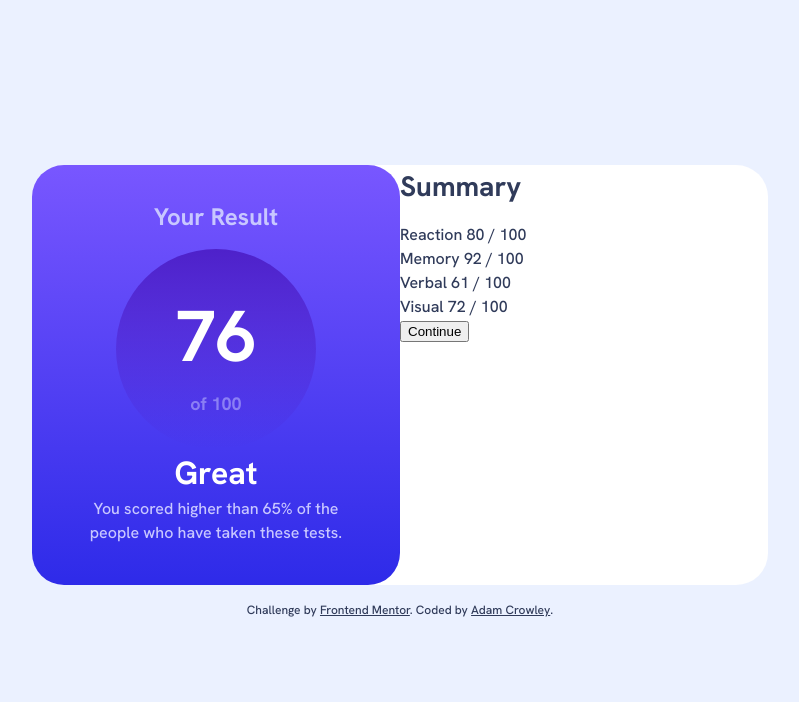
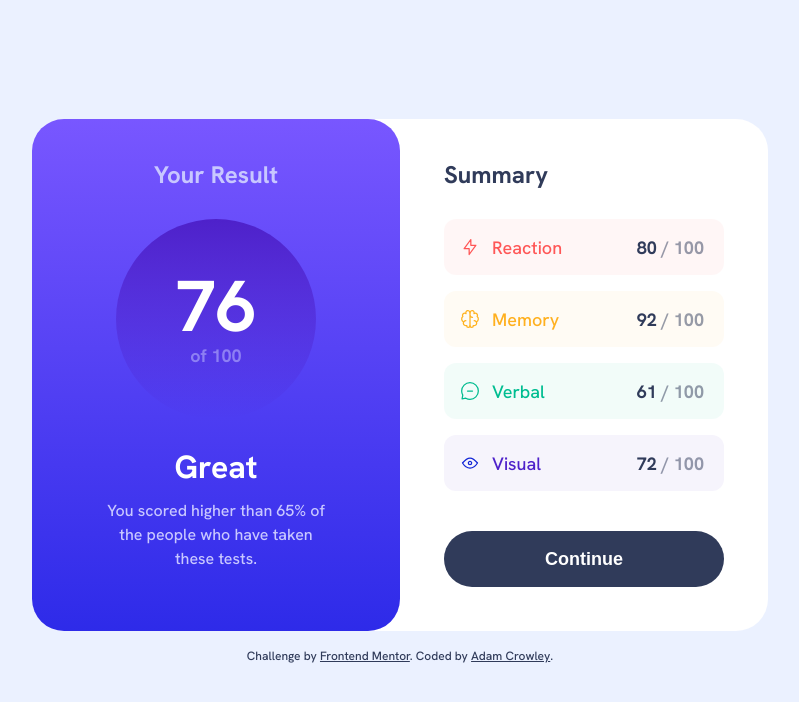
Before and after one commit to adam-crowley/result-summary-component, a React (Vite) app: page / in a window 1280 px wide. Shown: the top 702 px of the page, without its empty margins (240-1039 px from the left). Built offline with nearby package versions, Linux system fonts and the light colour scheme.

Commit message:
Style desktop layout

```diff
--- a/src/App.tsx
+++ b/src/App.tsx
@@ -1,3 +1,5 @@
+import data from './data.json'
+
 function App() {
   return (
     <>
@@ -16,18 +18,17 @@ function App() {
         <div className="main__right">
           <h2>Summary</h2>
           <ul>
-            <li>
-              <span>Reaction</span> <span>80</span> <span>/ 100</span>
-            </li>
-            <li>
-              <span>Memory</span> <span>92</span> <span>/ 100</span>
-            </li>
-            <li>
-              <span>Verbal</span> <span>61</span> <span>/ 100</span>
-            </li>
-            <li>
-              <span>Visual</span> <span>72</span> <span>/ 100</span>
-            </li>
+            {data.map((item, index) => (
+              <li key={item.category} className={`li-${index.toString()}`}>
+                <span className="main__metric">
+                  <img src={item.icon} alt="" />
+                  <span>{item.category}</span>
+                </span>
+                <span className="main__item-score">
+                  {item.score} <span>/ 100</span>
+                </span>
+              </li>
+            ))}
           </ul>
           <button>Continue</button>
         </div>
--- a/src/index.css
+++ b/src/index.css
@@ -50,18 +50,9 @@ h6 {
   font-weight: 700;
   margin: 0;
 }
-h1 {
-  font-size: 1.5rem;
-  line-height: 1;
-  margin-bottom: 1.25rem;
-}
-h2 {
-  font-size: 1.75rem;
-  margin-bottom: 1rem;
-}
 p {
-  margin-top: 0;
-  margin-bottom: 0;
+  font-weight: 500;
+  margin: 0;
 }
 ul {
   padding-left: 0;
@@ -84,7 +75,7 @@ strong {
   display: flex;
   flex-direction: column;
   align-items: center;
-  padding: 2.5rem;
+  padding: 2.75rem 4.5rem;
   width: 50%;
   background: var(--Light-slate-blue);
   background: linear-gradient(
@@ -96,12 +87,16 @@ strong {
   text-align: center;
 }
 .main__left h1 {
+  font-size: 1.5rem;
+  line-height: 1;
   color: var(--Light-lavender);
+  margin-bottom: 2rem;
 }
 .main__eval {
   font-size: 2rem;
   font-weight: 700;
   color: var(--White);
+  margin-bottom: 0.5rem;
 }
 .main__left p {
   color: var(--Light-lavender);
@@ -120,11 +115,13 @@ strong {
     var(--Violet-blue) 0%,
     var(--Persian-blue) 100%
   );
+  margin-bottom: 1.5rem;
 }
 .main__number-1 {
   font-size: 4.5rem;
   font-weight: 700;
   color: var(--White);
+  line-height: 1;
 }
 .main__number-2 {
   font-size: 1.125rem;
@@ -132,10 +129,97 @@ strong {
   opacity: 0.5;
   color: var(--Light-lavender);
 }
-.main__score::before {
-}
 .main__right {
   width: 50%;
+  padding: 2.75rem;
+}
+.main__right h2 {
+  font-size: 1.5rem;
+  line-height: 1;
+  color: var(--Dark-gray-blue);
+  margin-bottom: 2rem;
+}
+.main__right ul {
+  margin-bottom: 2.5rem;
+}
+.main__right li {
+  display: flex;
+  align-items: center;
+  justify-content: space-between;
+  position: relative;
+  height: 3.5rem;
+  border-radius: 0.75rem;
+  padding: 0 1.25rem 0 3rem;
+  font-size: 1.125rem;
+  font-weight: 700;
+  margin-bottom: 1rem;
+}
+.main__right li:last-child {
+  margin-bottom: 0;
+}
+.main__right li span {
+  position: relative;
+}
+.main__right li::before {
+  content: '';
+  position: absolute;
+  top: 0;
+  left: 0;
+  width: 100%;
+  height: 100%;
+  background-color: var(--White);
+  opacity: 0.95;
+}
+.main__right .li-0 {
+  color: var(--Light-red);
+  background-color: var(--Light-red);
+}
+.main__right .li-1 {
+  color: var(--Orangey-yellow);
+  background-color: var(--Orangey-yellow);
+}
+.main__right .li-2 {
+  color: var(--Green-teal);
+  background-color: var(--Green-teal);
+}
+.main__right .li-3 {
+  color: var(--Violet-blue);
+  background-color: var(--Violet-blue);
+}
+.main__item-score {
+  color: var(--Dark-gray-blue);
+}
+.main__item-score span {
+  opacity: 0.5;
+}
+.main__metric {
+  position: relative;
+  display: flex;
+  align-items: center;
+  font-weight: 500;
+}
+.main__metric img {
+  position: absolute;
+  left: -2rem;
+}
+.main__right button {
+  cursor: pointer;
+  font-size: 1.125rem;
+  font-weight: 700;
+  height: 3.5rem;
+  width: 100%;
+  border: 0;
+  border-radius: 8rem;
+  color: var(--White);
+  background: var(--Dark-gray-blue);
+}
+.main__right button:active {
+  color: var(--White);
+  background: linear-gradient(
+    180deg,
+    var(--Light-slate-blue) 0%,
+    var(--Light-royal-blue) 100%
+  );
 }
 
 .attribution {
```
